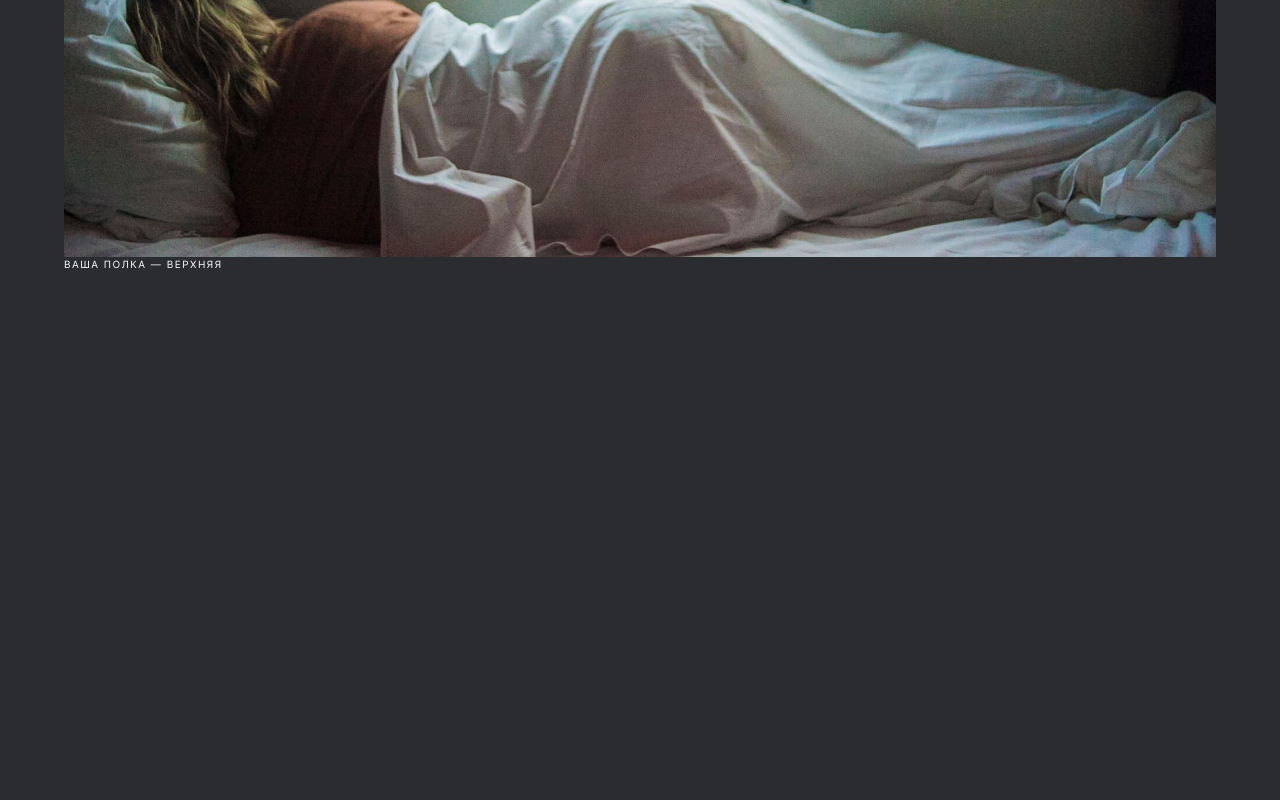
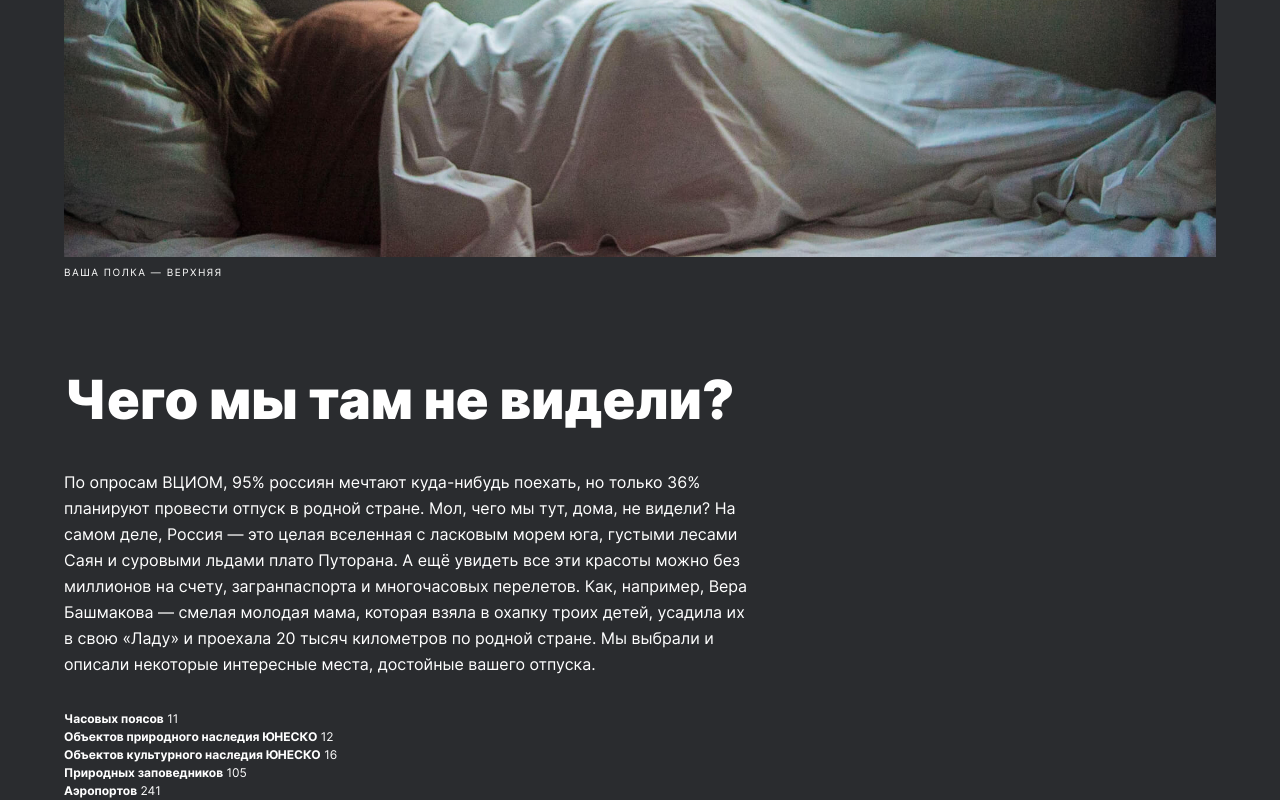
Before and after one commit to NotACat1/russian-travel, a plain HTML site: page index.html in a window 1280 px wide. Shown: the part 967-1767 px from the top of the page. Before the commit the page ends 1238 px from the top, so only its background shows below. Drawn offline with Linux system fonts and the light colour scheme.

Commit message:
Создание Intro

```diff
--- a/blocks/NavBar/NavBar.css
+++ b/blocks/NavBar/NavBar.css
@@ -6,7 +6,7 @@
   margin: 0 auto;
 }
 
-@media screen and (min-width: 576px) {
+@media screen and (min-width: 768px) {
   .NavBar {
     height: 52px;
   }
--- a/blocks/NavBar/__language/NavBar__language.css
+++ b/blocks/NavBar/__language/NavBar__language.css
@@ -19,7 +19,7 @@
   margin-right: 0;
 }
 
-@media screen and (min-width: 576px) {
+@media screen and (min-width: 768px) {
   .NavBar__language {
     font-size: 24px;
     line-height: 28px;
--- a/blocks/header/__img/header__img.css
+++ b/blocks/header/__img/header__img.css
@@ -6,7 +6,8 @@
 @media screen and (min-width: 992px) {
   .header__img {
     display: block;
-    margin: 0 auto;
+    margin-left: auto;
+    margin-right: auto;
     width: 90%;
   }
 }
--- a/blocks/header/__subtitle/header__subtitle.css
+++ b/blocks/header/__subtitle/header__subtitle.css
@@ -11,7 +11,7 @@
   margin-bottom: 40px;
 }
 
-@media screen and (min-width: 576px) {
+@media screen and (min-width: 768px) {
   .header__subtitle {
     width: 640px;
     font-size: 30px;
--- a/blocks/header/__title/header__title.css
+++ b/blocks/header/__title/header__title.css
@@ -11,7 +11,7 @@
   margin-bottom: 16px;
 }
 
-@media screen and (min-width: 576px) {
+@media screen and (min-width: 768px) {
   .header__title {
     font-size: 96px;
     line-height: 100px;
--- /dev/null
+++ b/blocks/intro/__list-item-bold/intro__list-item-bold.css
@@ -0,0 +1,3 @@
+.intro__list-item-bold {
+  font-weight: 700;
+}
--- /dev/null
+++ b/blocks/intro/__list-item/intro__list-item.css
@@ -0,0 +1,9 @@
+.intro__list-item {
+  list-style-type: none;
+  font-family: 'Inter';
+  font-style: normal;
+  font-weight: 400;
+  font-size: 12px;
+  line-height: 18px;
+  color: #FFF;
+}
--- /dev/null
+++ b/blocks/intro/__list/intro__list.css
@@ -0,0 +1,6 @@
+.intro__list {
+  margin-top: 0;
+  margin-bottom: 0;
+  margin-left: 0;
+  padding-left: 0;
+}
--- /dev/null
+++ b/blocks/intro/__paragraph/intro__paragraph.css
@@ -0,0 +1,10 @@
+.intro__paragraph {
+  font-family: 'Inter';
+  font-style: normal;
+  font-weight: 400;
+  font-size: 16px;
+  line-height: 26px;
+  color: #FFF;
+  margin-top: 0;
+  margin-bottom: 33px;
+}
--- /dev/null
+++ b/blocks/intro/__title/intro__title.css
@@ -0,0 +1,24 @@
+.intro__title {
+  font-family: 'Inter';
+  font-style: normal;
+  font-weight: 900;
+  font-size: 32px;
+  line-height: 35px;
+  color: #FFF;
+  margin-top: 0;
+  margin-bottom: 40px;
+}
+
+@media screen and (min-width: 768px) {
+  .intro__title {
+    font-size: 54px;
+    line-height: 58px;
+  }
+}
+
+@media screen and (min-width: 768px) {
+  .intro__title {
+    font-size: 54px;
+    line-height: 58px;
+  }
+}
--- /dev/null
+++ b/blocks/intro/intro.css
@@ -0,0 +1,20 @@
+.intro {
+  padding-top: 64px;
+  width: 90%;
+  margin: 0 auto;
+}
+
+@media screen and (min-width: 768px) {
+  .intro {
+    padding-top: 88px;
+  }
+}
+
+@media screen and (min-width: 992px) {
+  .intro {
+    padding-top: 92px;
+    width: 690px;
+    margin: 0;
+    margin-left: 5%;
+  }
+}
--- a/blocks/page/page.css
+++ b/blocks/page/page.css
@@ -4,7 +4,7 @@
   padding-top: 16px;
 }
 
-@media screen and (min-width: 576px) {
+@media screen and (min-width: 768px) {
   .page {
     padding-top: 28px;
   }
--- a/index.html
+++ b/index.html
@@ -46,5 +46,27 @@
     <img class="header__img" src="./images/Route-map.jpg" alt="Маршрут путешествия">
     <p class="header__img-subtitle">ваша полка — верхняя</p>
   </header>
+  <main>
+    <section class="intro">
+      <h2 class="intro__title">Чего мы там не видели?</h2>
+      <p class="intro__paragraph">
+        По опросам ВЦИОМ, 95% россиян мечтают куда-нибудь поехать, но только 36% планируют
+        провести отпуск в родной стране. Мол, чего мы тут, дома, не видели? На самом деле,
+        Россия — это целая вселенная с ласковым морем юга, густыми лесами Саян и суровыми
+        льдами плато Путорана. А ещё увидеть все эти красоты можно без миллионов на счету,
+        загранпаспорта и многочасовых перелетов. Как, например, Вера Башмакова — смелая
+        молодая мама, которая взяла в охапку троих детей, усадила их в свою «Ладу» и
+        проехала 20 тысяч километров по родной стране. Мы выбрали и описали некоторые
+        интересные места, достойные вашего отпуска.
+      </p>
+      <ul class="intro__list">
+        <li class="intro__list-item"><span class="intro__list-item-bold">Часовых поясов</span> 11</li>
+        <li class="intro__list-item"><span class="intro__list-item-bold">Объектов природного наследия ЮНЕСКО</span> 12</li>
+        <li class="intro__list-item"><span class="intro__list-item-bold">Объектов культурного наследия ЮНЕСКО</span> 16</li>
+        <li class="intro__list-item"><span class="intro__list-item-bold">Природных заповедников</span> 105</li>
+        <li class="intro__list-item"><span class="intro__list-item-bold">Аэропортов</span> 241</li>
+      </ul>
+    </section>
+  </main>
 </body>
 </html>
--- a/pages/index.css
+++ b/pages/index.css
@@ -21,3 +21,11 @@
 @import url("../blocks/header/__subtitle/header__subtitle.css");
 @import url("../blocks/header/__img/header__img.css");
 @import url("../blocks/header/__img-subtitle/header__img-subtitle.css");
+
+/* intro */
+@import url("../blocks/intro/intro.css");
+@import url("../blocks/intro/__title/intro__title.css");
+@import url("../blocks/intro/__paragraph/intro__paragraph.css");
+@import url("../blocks/intro/__list/intro__list.css");
+@import url("../blocks/intro/__list-item/intro__list-item.css");
+@import url("../blocks/intro/__list-item-bold/intro__list-item-bold.css");
```
